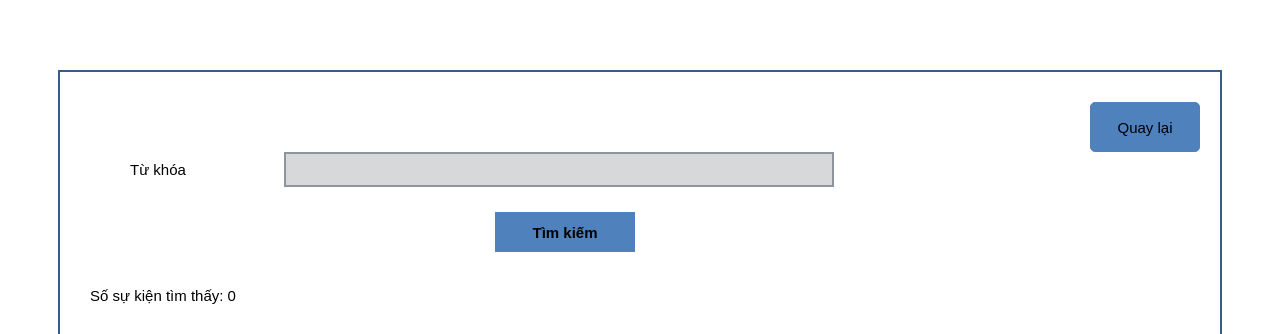
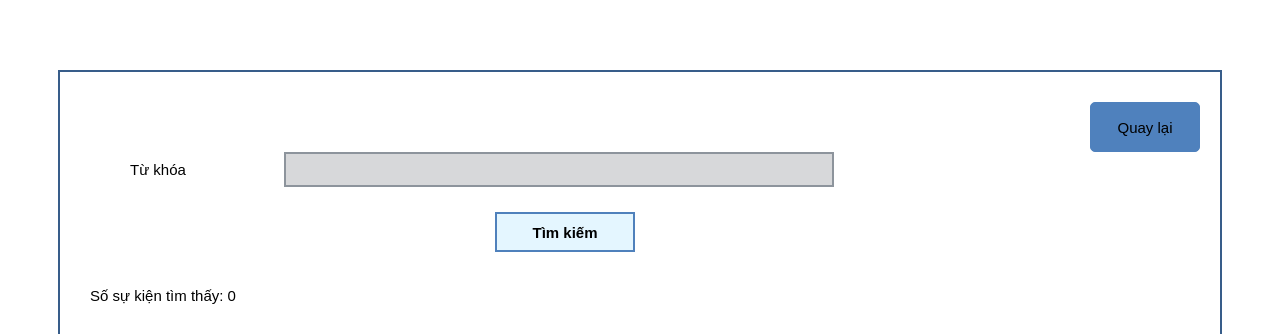
Before and after one commit to maih1/-No5_quan_ly_su_kien, a PHP site: page /app/view/eventsearch/EventSearch.php in a window 1280 px wide, with the pointer over the restyled element. Shown: the top 334 px of the page. Run offline with PHP 8.4, Linux system fonts and the light colour scheme; the template is opened without the code that fills it, so the values that code supplies are empty.

Commit message:
Update EventSearch.css

```diff
--- a/web/css/EventSearch.css
+++ b/web/css/EventSearch.css
@@ -47,6 +47,9 @@ form {
     margin-bottom:20px;
     width: 140px;
     height: 40px;
+}
+.button-search-block:hover {
+    background-color: #e4f6ff;
 }
 .search-table{
 	margin-top:30px;
@@ -98,3 +101,6 @@ form {
     cursor: pointer;
     border-radius: 5px;
 }
+#back:hover {
+    background-color: #e4f6ff;
+}
```
